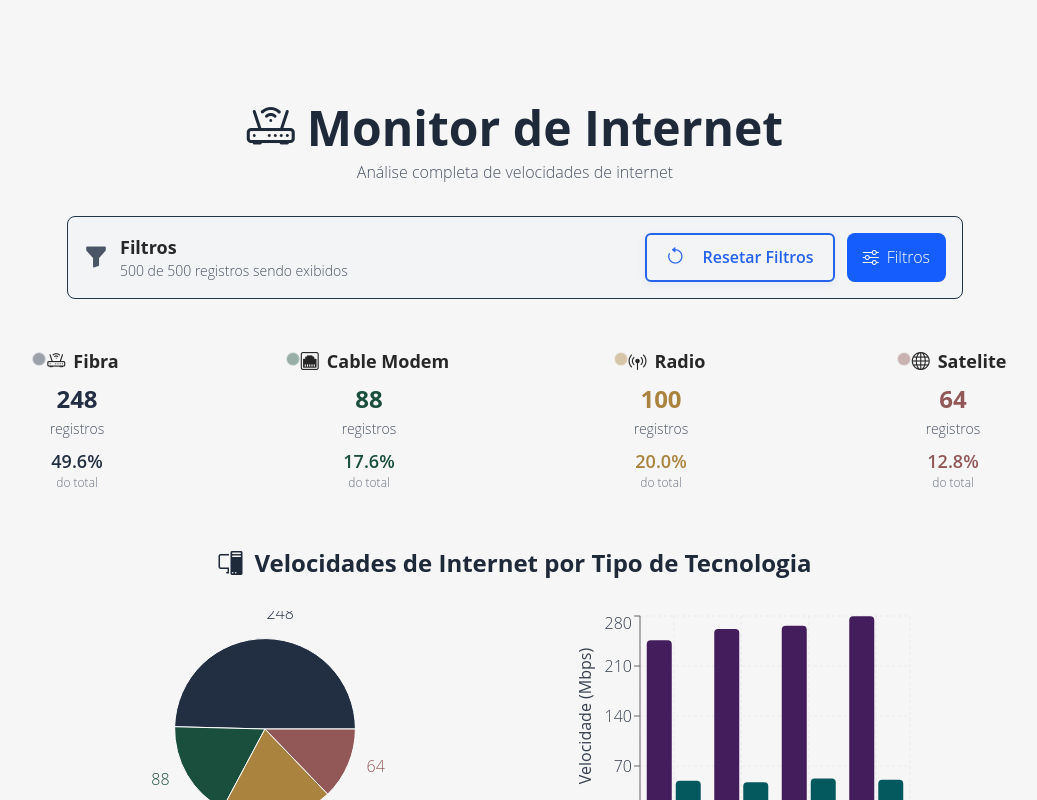
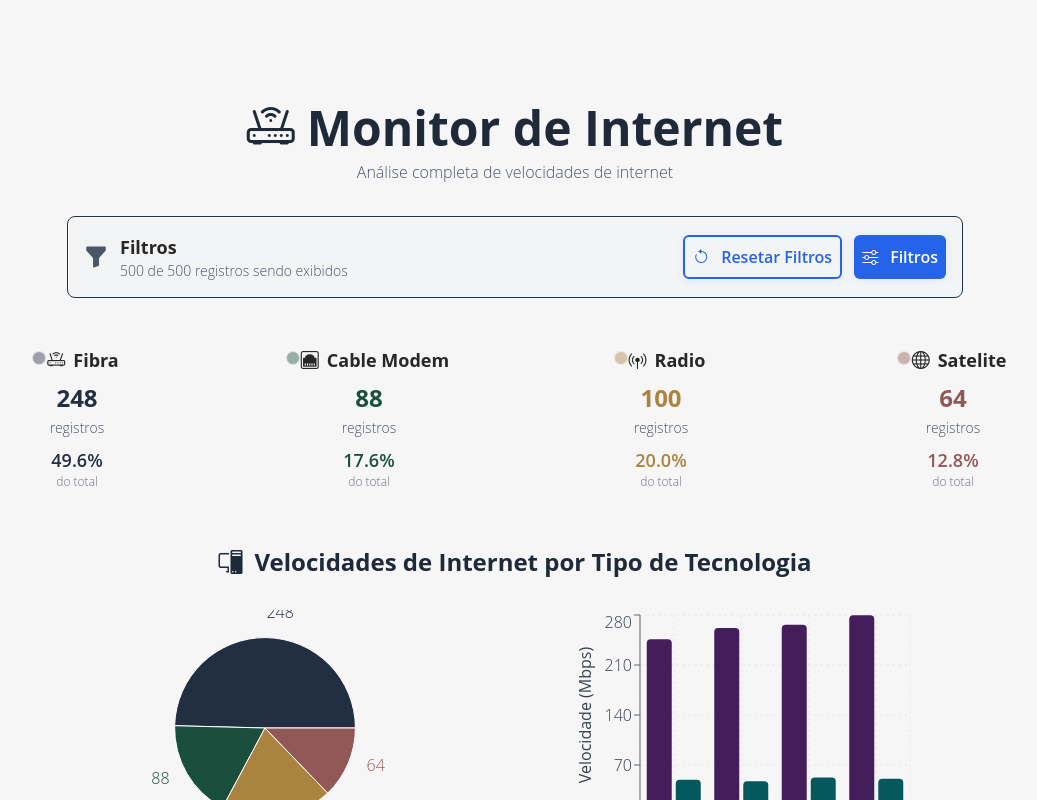
Before and after one commit to isabellacpmelo/the-internet-monitor, a React (Vite) app: page / in a window 1280 px wide. Shown: the top 800 px of the page, without its empty margins (125-1162 px from the left). Built offline with nearby package versions, Linux system fonts and the light colour scheme.

Commit message:
style: refine AppButton styles and replace button in MainTemplate for improved UX

```diff
--- a/src/components/AppButton/index.css
+++ b/src/components/AppButton/index.css
@@ -1,8 +1,8 @@
 .app-btn {
   display: inline-flex;
   align-items: center;
-  gap: 0.5rem;
-  padding: 0.5rem 1.2rem;
+  gap: 0.25rem;
+  padding: 0.5rem;
   border-radius: 0.375rem;
   font-weight: 600;
   font-size: 1rem;
@@ -35,13 +35,13 @@
 }
 .app-btn--outlined:active {
   background: #dbeafe;
-  color: #1e40af;
-  border-color: #1e40af;
+  color: #0f0d33;
+  border-color: #0f0d33;
 }
 
 .app-btn-icon {
   display: flex;
   align-items: center;
-  font-size: 1.2em;
+  font-size: 1em;
   margin-right: 0.5em;
 }
--- a/src/templates/MainTemplate/index.tsx
+++ b/src/templates/MainTemplate/index.tsx
@@ -57,14 +57,12 @@ function MainTemplate() {
             title='Resetar todos os filtros'>
             Resetar Filtros
           </AppButton>
-          <button
-            type='button'
+          <AppButton
+            icon={<i className='bi bi-sliders' />}
             onClick={openDrawer}
-            className='flex items-center gap-2 px-4 py-2 bg-blue-600 text-white rounded-lg hover:bg-blue-700 transition-colors'
-            title='Abrir painel de filtros'>
-            <i className='bi bi-sliders' />
-            <span>Filtros</span>
-          </button>
+            title='Abrir menu de filtros'>
+            Filtros
+          </AppButton>
         </div>
       </div>
 
```
